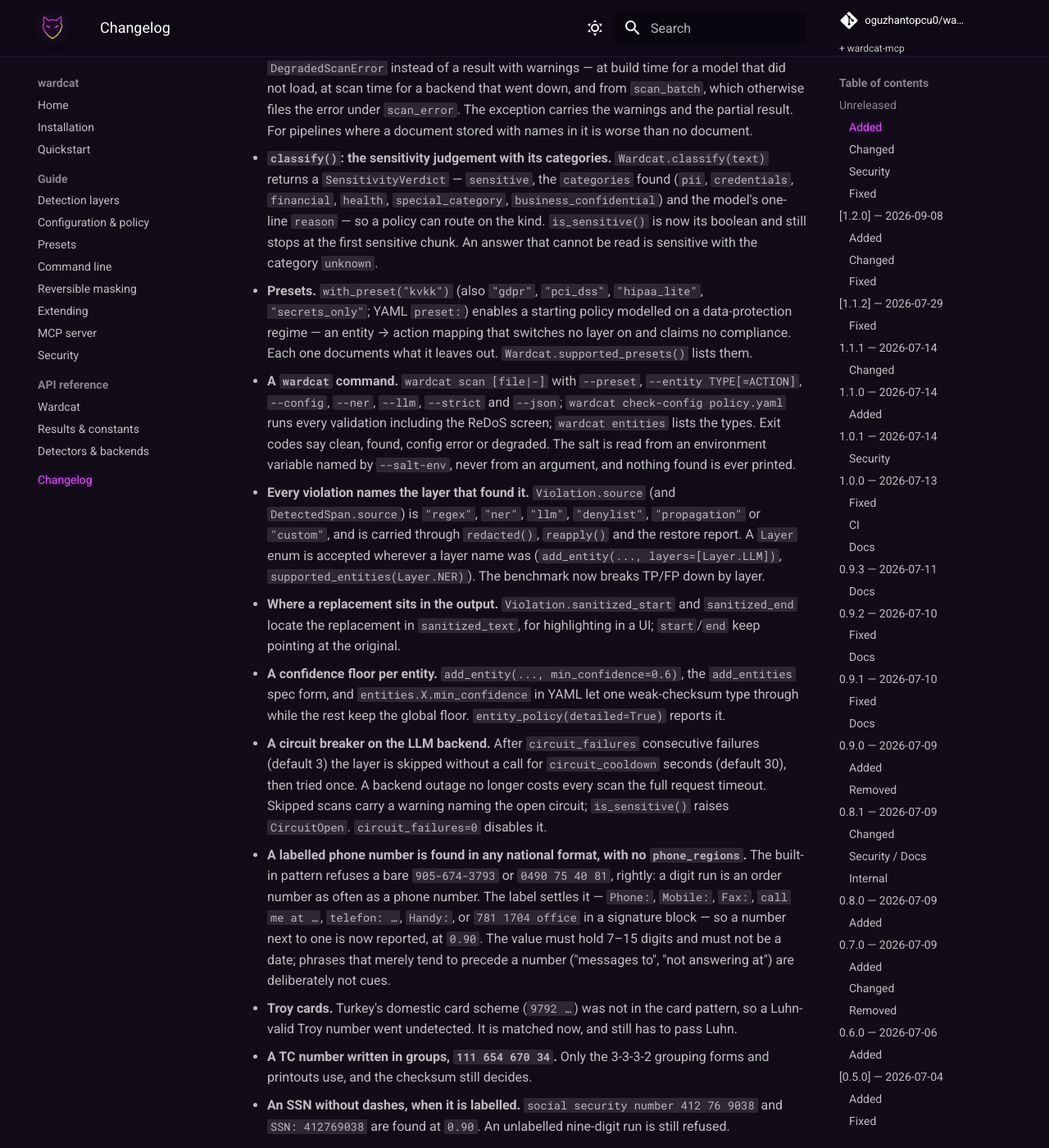
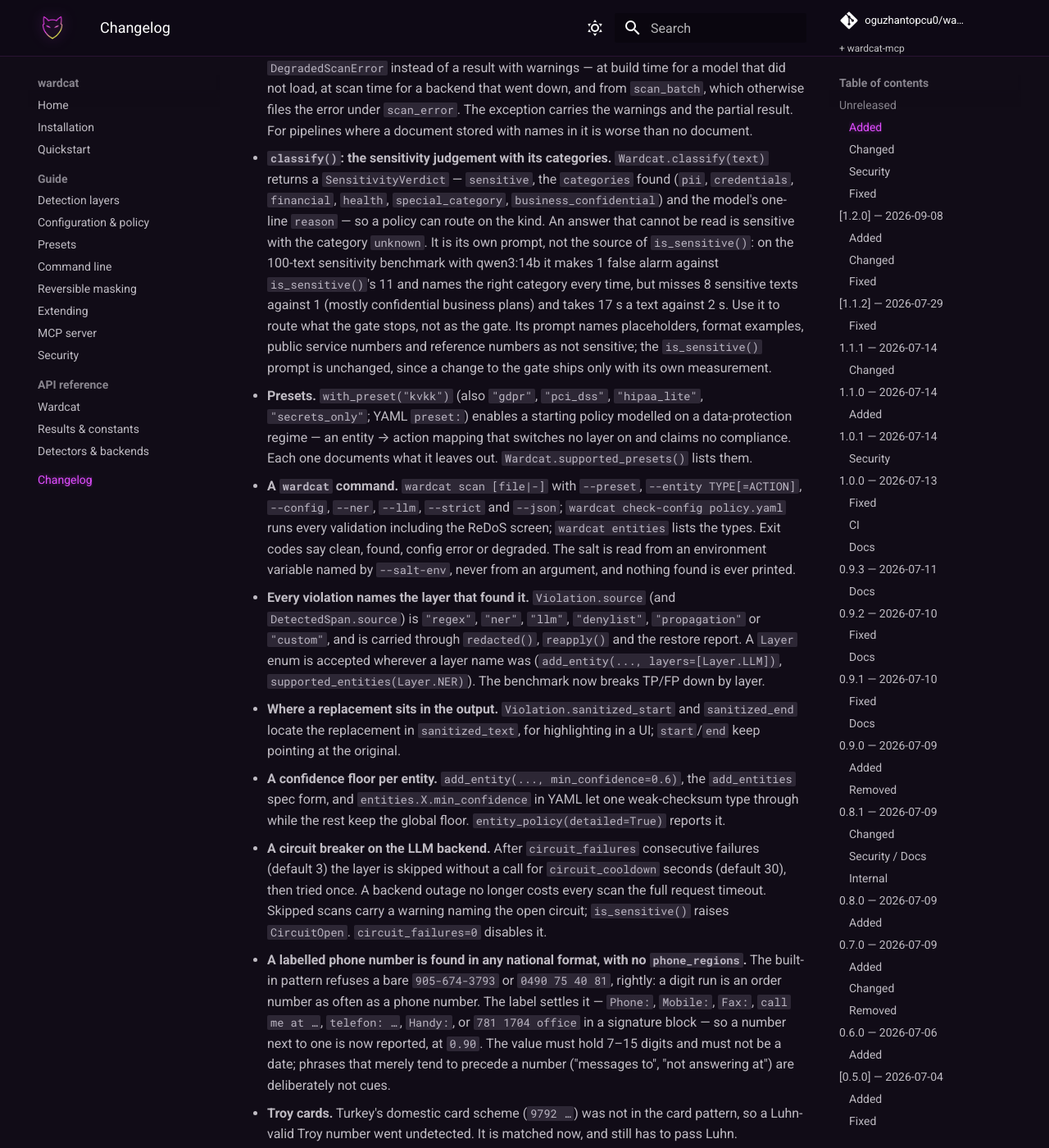
Before and after one commit to oguzhantopcu0/wardcat, an MkDocs documentation site: the page built from docs/changelog.md, in a window 1280 px wide and 1400 px high, scrolled down 407 px. Shown: the whole window at 82% size. Built offline with MkDocs 1.6.1 and Material for MkDocs 9.7.7, drawn with Linux system fonts in a browser that asks for light colours; comment, search, counter and statistics services are not loaded; some of the changed text lies outside the part shown.

Commit message:
fix: keep is_sensitive() on its measured prompt; classify() gets its own
Measured on the 100-text sensitivity benchmark with qwen3:14b, the JSON
classification prompt makes one false alarm against the one-word prompt's
eleven and names the right category every time, but misses eight sensitive
texts against one and takes 17 s a text against 2 s. is_sensitive() therefore
keeps the one-word prompt it was measured with, and the added "not sensitive"
examples live in the classification prompt only.

```diff
--- a/CHANGELOG.md
+++ b/CHANGELOG.md
@@ -22,9 +22,16 @@ and this project adheres to [Semantic Versioning](https://semver.org/spec/v2.0.0
   `Wardcat.classify(text)` returns a `SensitivityVerdict` — `sensitive`, the
   `categories` found (`pii`, `credentials`, `financial`, `health`,
   `special_category`, `business_confidential`) and the model's one-line
-  `reason` — so a policy can route on the kind. `is_sensitive()` is now its
-  boolean and still stops at the first sensitive chunk. An answer that cannot
-  be read is sensitive with the category `unknown`.
+  `reason` — so a policy can route on the kind. An answer that cannot be read
+  is sensitive with the category `unknown`. It is its own prompt, not the
+  source of `is_sensitive()`: on the 100-text sensitivity benchmark with
+  qwen3:14b it makes 1 false alarm against `is_sensitive()`'s 11 and names the
+  right category every time, but misses 8 sensitive texts against 1 (mostly
+  confidential business plans) and takes 17 s a text against 2 s. Use it to
+  route what the gate stops, not as the gate. Its prompt names placeholders,
+  format examples, public service numbers and reference numbers as not
+  sensitive; the `is_sensitive()` prompt is unchanged, since a change to the
+  gate ships only with its own measurement.
 
 - **Presets.** `with_preset("kvkk")` (also `"gdpr"`, `"pci_dss"`,
   `"hipaa_lite"`, `"secrets_only"`; YAML `preset:`) enables a starting policy
```
Also changed, not shown: other parts of CHANGELOG.md (+0 -5 lines), README.md (+6 -3 lines), docs/guide/layers.md (+5 -2 lines), 3 other files.
